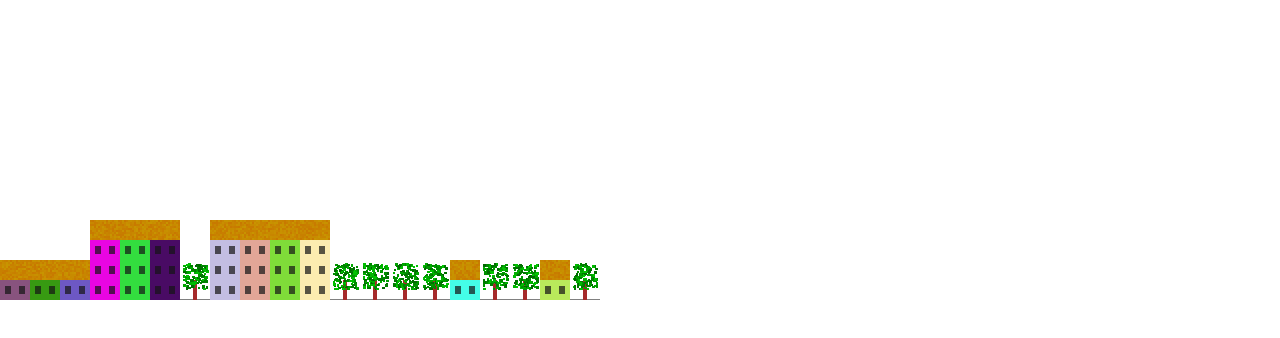
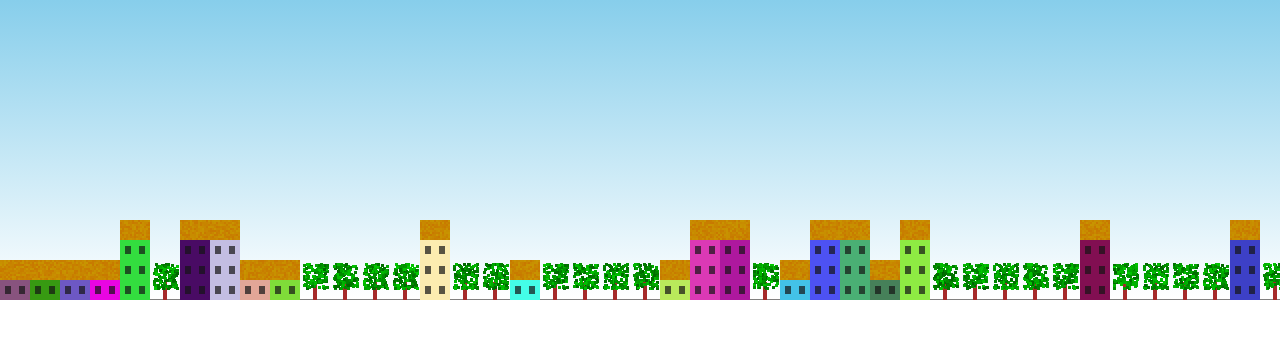
Before and after one commit to thoughtspile/Shape-grammars, a website: page canvas-test.html in a window 1280 px wide. Drawn offline with Linux system fonts and the light colour scheme.

Commit message:
repeat rule implemented

```diff
--- a/canvas-render.js
+++ b/canvas-render.js
@@ -7,28 +7,23 @@ var setupCanvas = function(target) {
 };
 
 var render = function(canvas, data) {
-    setupCanvas(canvas);
     var canvasHeight = canvas.height;
     var target = canvas.getContext('2d');
+
+    var grd = target.createLinearGradient(0,0,0,canvas.height);
+    grd.addColorStop(0,"skyblue");
+    grd.addColorStop(1,"white");
+    target.fillStyle = grd;
+    target.fillRect(0, 0, canvas.width, canvas.height);
 
     data.forEach(function(state) {
         var width = state.width;
         target.fillStyle = state.color;
-        var height = state.height;
-        var width = state.width;
+        var height = state.scope.size[1];//height;
+        var width = state.scope.size[0];
         target.fillRect(
             state.scope.pos[0], canvasHeight - state.scope.pos[1] - height,
             width, height);
         target.fill();
     });
 };
-
-var renderBlocks = function(canvas, data) {
-    setupCanvas(canvas);
-    var target = canvas.getContext('2d');
-    data.forEach(function(tile) {
-        target.fillRect(tile.l, tile.t, tile.w, tile.h);
-        target.fillStyle = '#' + Math.floor(16777216 * Math.random()).toString(16);
-        target.fill();
-    })
-}
--- a/canvas-test.html
+++ b/canvas-test.html
@@ -11,9 +11,10 @@
         <script src = canvas-render.js></script>
         <script>
             var canvas = document.getElementById('canvas');
+            setupCanvas(canvas);
 
-            var distr = gen.init();
-            var lot = gen.addState();
+            var distr = gen.addState().resize(canvas.width, canvas.height);
+            var lot = gen.addState().resize(30, 100);
             var house = gen.addState(function() {
                 this.color = '#' + randi(0, Math.pow(256, 3)).toString(16);
             });
@@ -22,43 +23,31 @@
             });
             var wall = gen.addState(function(parent) {
                 this.color = parent.color;
-                this.height = 20;
-                this.width = 30;
-            });
+            }).resize(30, 20);
             var win = gen.addState(function() {
                 this.color = 'rgba(20, 20, 20, .7)';
-                this.height = 8;
-                this.width = 6;
-            }).mv(0, 6);
+            }).mv(0, 6).resize(6, 8);
             var roof = gen.addState();
             var roofTile = gen.addState(function(parent) {
                 this.color = 'rgb(200, ' + randi(120, 150) + ', 0)';
-                this.height = 2;
-                this.width = 2;
-            });
+            }).resize(2, 2);
 
             var street = gen.addState(function() {
                 this.color = 'gray';
-                this.height = 1;
-                this.width = 30;
-            });
+            }).resize(30, 1);
             var tree = gen.addState().mv(15, 0);
             var trunk = gen.addState(function() {
                 this.color = 'brown';
-                this.width = 4;
-                this.height = 20;
-            }).mv(-2, 0);
+            }).mv(-2, 0).resize(4, 20);
             var crown = gen.addState(function() {
             }).mv(0, 20);
             var leaf = gen.addState(function() {
                 this.color = 'rgb(0,' + randi(100, 200) + ',0)';
-                this.width = randi(2, 4);
-                this.height = randi(2, 4);
-            });
+            }).resize(3, 3);
 
-            gen.addRule(distr, rep(20, lot).map(function(succ, i) {
-                    return succ.mv(30 * i, 0);
-                }))
+            gen.init();
+            gen.addRule(gen._init, [distr])
+                .repeat(distr, 0, lot)
                 .addRule(lot, [house])
                 .addRule(lot, [street, tree])
                 .addRule(house, rep(3, floor).map(function(succ, i) {
@@ -71,6 +60,7 @@
                     return tile.mv(2 * row, 2 * (i - 10 * row));
                 }))
                 .addRule(tree, [trunk, crown])
+
             for (var i = 0; i < 10; i++)
                 gen.addRule(crown, rep(120, leaf).map(function(leaf) {
                     return leaf.mv(randi(-12, 12), randi(-10, 15));
--- a/gen.js
+++ b/gen.js
@@ -11,16 +11,28 @@
                 pos: [
                     parent.scope.pos[0] + factory.translation[0],
                     parent.scope.pos[1] + factory.translation[1]
-                ]
+                ],
+                size: [factory.size[0], factory.size[1]]
             };
             return obj;
         };
         factory.id = id;
         factory.translation = [0, 0];
+        factory.size = [1, 1];
         factory.mv = function(x, y) {
             var altFactory = stateFactory(blueprint, id);
-            altFactory.translation[0] = x;
-            altFactory.translation[1] = y;
+            altFactory.translation[0] = factory.translation[0] + x;
+            altFactory.translation[1] = factory.translation[0] + y;
+            altFactory.size[0] = factory.size[0];
+            altFactory.size[1] = factory.size[1];
+            return altFactory;
+        };
+        factory.resize = function(x, y) {
+            var altFactory = stateFactory(blueprint, id);
+            altFactory.translation[0] = factory.translation[0];
+            altFactory.translation[1] = factory.translation[0];
+            altFactory.size[0] = x;
+            altFactory.size[1] = y;
             return altFactory;
         };
         return factory;
@@ -44,15 +56,29 @@
 
     // wrap, push to rule, return self
     grammar.addRule = function(from, to) {
-        this.getRule(from).to.push(to);
+        this.getRule(from).to.push(function() { return to; });
         return this;
     }
 
+    // tiling rule; to is a state
+    grammar.repeat = function(from, axis, to) {
+        this.getRule(from).to.push(function(token) {
+            var toInstance = to(token);
+            var toSize = toInstance.scope.size[axis];
+            console.log(token, toInstance)
+            var repCount = Math.ceil(token.scope.size[axis] / toSize);
+            return rep(repCount, to).map(function(succ, i) {
+                var x = axis == 0? toSize * i: 0;
+                var y = axis == 1? toSize * i: 0;
+                return succ.mv(x, y);
+            });
+        });
+        return this;
+    };
+
     // set initial state
-    grammar.init = function(state) {
-        this._init = this.addState(state || function() {
-            this.scope = { pos: [0, 0] };
-        });
+    grammar.init = function() {
+        this._init = this.addState(function() { });
         return this._init;
     };
 
@@ -63,9 +89,10 @@
 
     grammar.expandState = function(token) {
         var transitions = this.getRule(token).to;
-        return transitions[randi(0, transitions.length)].map(function(succ) {
-            return succ(token);
-        });
+        return transitions[randi(0, transitions.length)](token)
+            .map(function(succ) {
+                return succ(token);
+            });
     };
 
     grammar.apply = function(root) {
```
